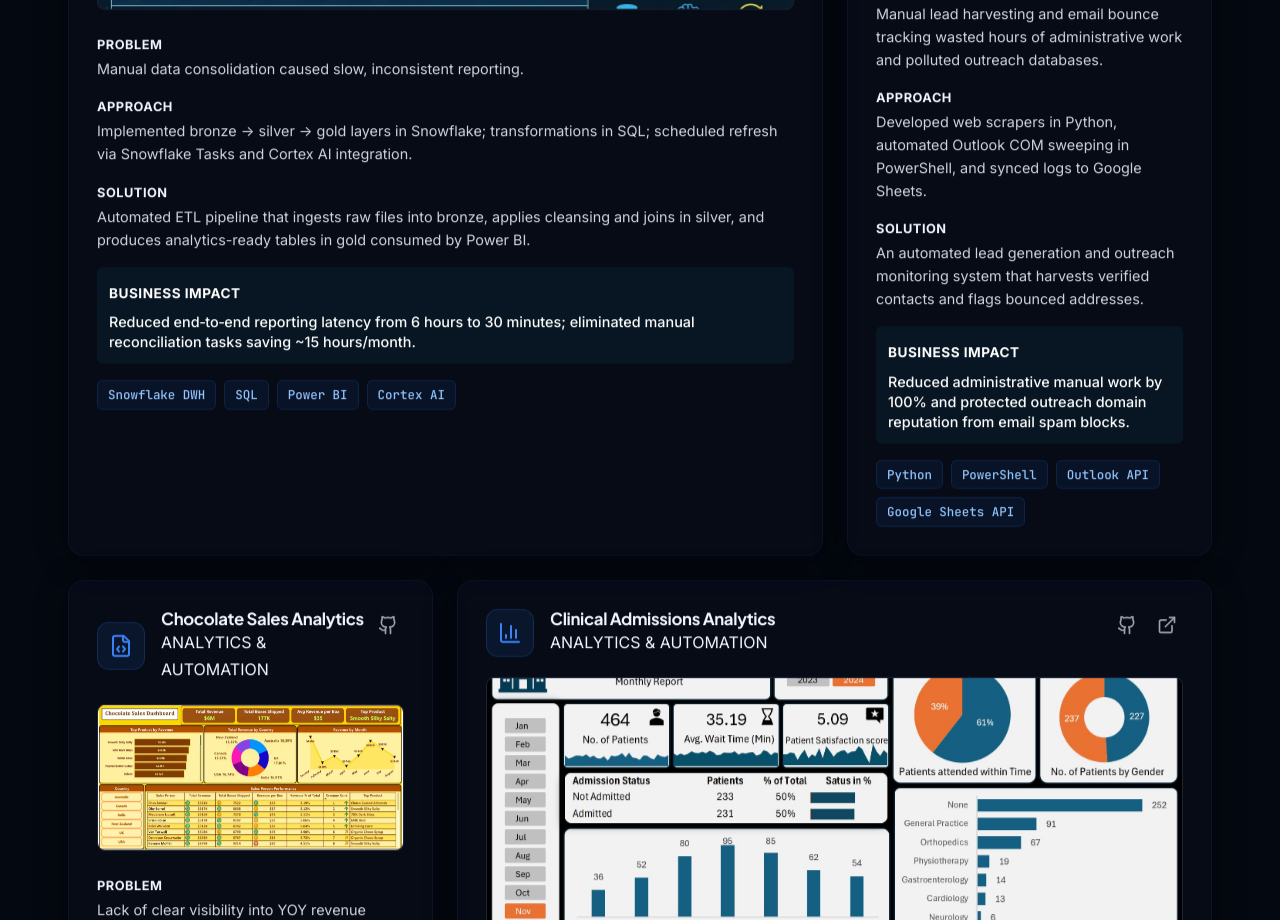
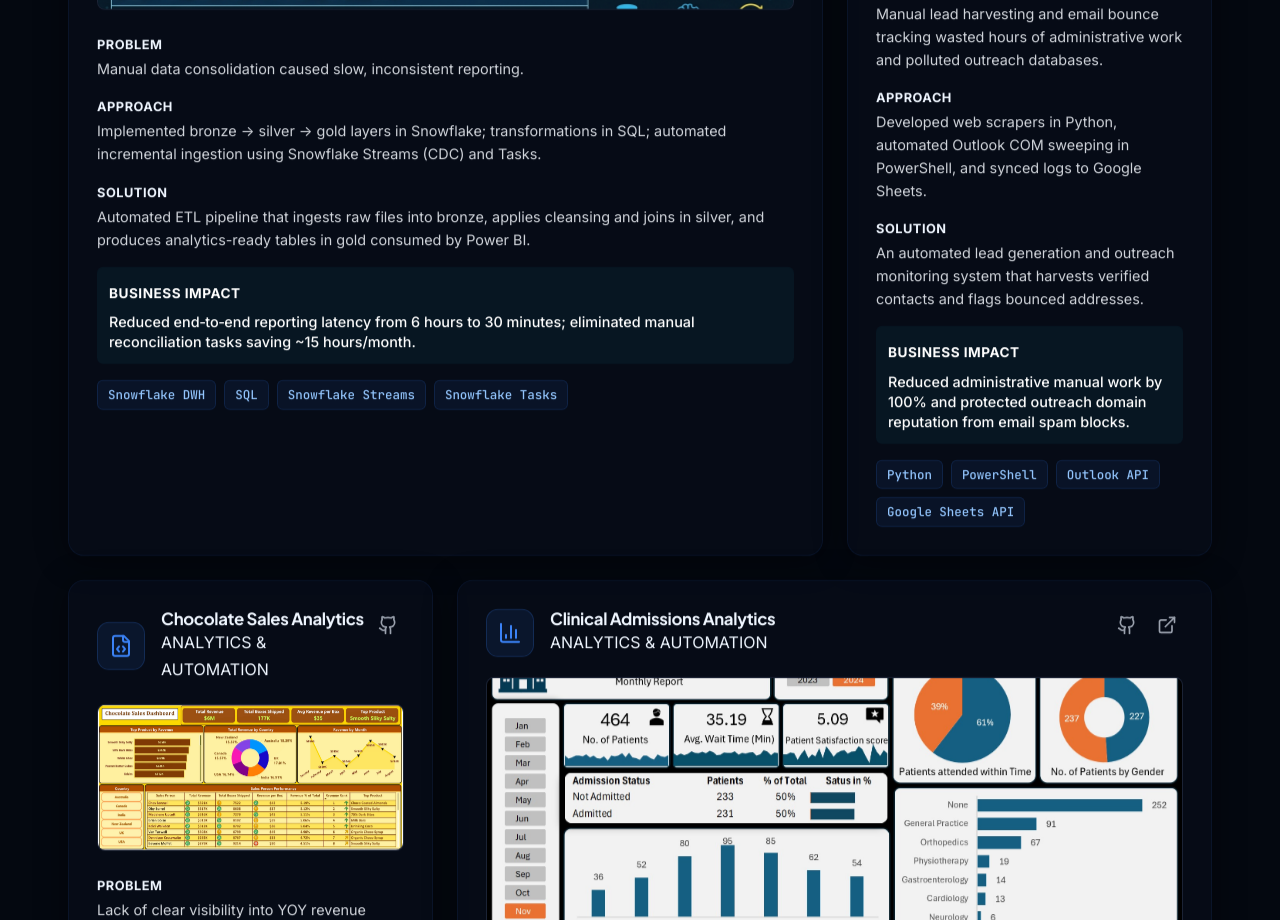
Before and after one commit to LeadGenData/haresh-kumar-portfolio, a React (Vite) app in the folder website/: page / in a window 1280 px wide. Shown: the part 3760-4680 px from the top of the page. Built offline with nearby package versions, Linux system fonts and the light colour scheme.

Commit message:
Update Snowflake project card to use Streams and Tasks instead of Cortex AI

```diff
--- a/website/src/App.jsx
+++ b/website/src/App.jsx
@@ -536,10 +536,10 @@ const PROJECTS = [
     icon: <Database size={24} />,
     image: snowflakePipelineImg,
     problem: "Manual data consolidation caused slow, inconsistent reporting.",
-    approach: "Implemented bronze → silver → gold layers in Snowflake; transformations in SQL; scheduled refresh via Snowflake Tasks and Cortex AI integration.",
+    approach: "Implemented bronze → silver → gold layers in Snowflake; transformations in SQL; automated incremental ingestion using Snowflake Streams (CDC) and Tasks.",
     solution: "Automated ETL pipeline that ingests raw files into bronze, applies cleansing and joins in silver, and produces analytics-ready tables in gold consumed by Power BI.",
     impact: "Reduced end‑to‑end reporting latency from 6 hours to 30 minutes; eliminated manual reconciliation tasks saving ~15 hours/month.",
-    technologies: ["Snowflake DWH", "SQL", "Power BI", "Cortex AI"],
+    technologies: ["Snowflake DWH", "SQL", "Snowflake Streams", "Snowflake Tasks"],
     liveLink: null,
     githubLink: "https://github.com/LeadGenData/haresh-kumar-portfolio/tree/main/projects/snowflake-pipeline"
   },
```
